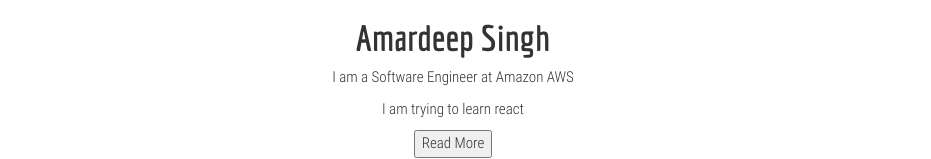
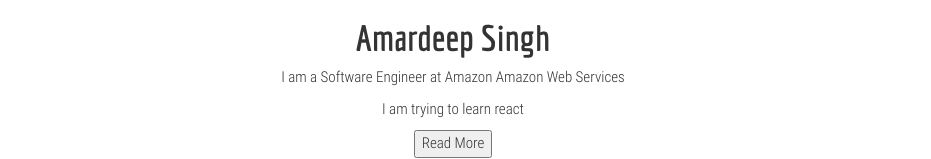
Before and after one commit to amardeep533/Portfolio, a React (Create React App) app: page / in a window 1280 px wide. Shown: the part 147-306 px from the top of the page, without its empty margins (187-1118 px from the left). Built offline with nearby package versions, Linux system fonts and the light colour scheme.

Commit message:
Replaced AWS with Amazon Web Services

```diff
--- a/src/App.js
+++ b/src/App.js
@@ -16,7 +16,7 @@ class App extends Component {
             <div>
                 <img src={profile} alt='profile' className='profile'/>
                 <h1>Amardeep Singh</h1>
-                <p>I am a Software Engineer at Amazon AWS</p>
+                <p>I am a Software Engineer at Amazon Amazon Web Services</p>
                 <p>I am trying to learn react</p>
                 {
                     this.state.displayBio ? (
```
